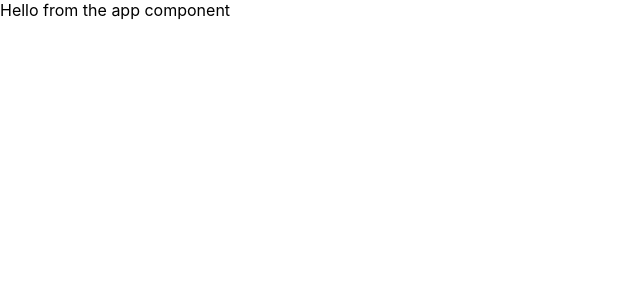
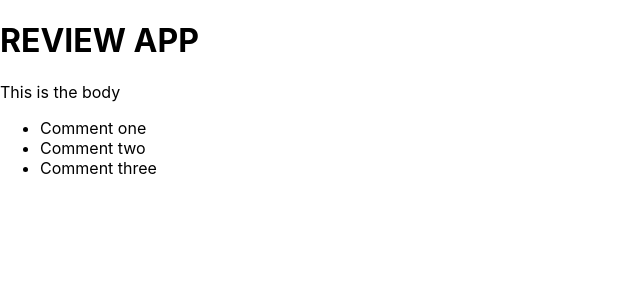
Before and after one commit to nhdtrung/react-review-app, a React (Create React App) app: page / in a window 1280 px wide. Shown: the top 300 px of the page, without its empty margins (0-640 px from the left). Built offline with nearby package versions, Linux system fonts and the light colour scheme.

Commit message:
Recall memory about syntax

```diff
--- a/src/App.js
+++ b/src/App.js
@@ -1,9 +1,41 @@
-import './App.css';
+import React from "react";
+import "./App.css";
 
 function App() {
+  const title = "Review App";
+  const body = "This is the body";
+  const comments = [
+    { id: 1, text: "Comment one" },
+    { id: 2, text: "Comment two" },
+    { id: 3, text: "Comment three" },
+  ];
+
+  const loading = true;
+  const showComments = true;
+
+  // if(loading) return <h1>Loading...</h1>
+
   return (
-    <div>Hello from the app component</div>
-  )
+    <div className="container">
+      <h1>{title.toUpperCase()}</h1>
+      <p>{body}</p>
+
+      {showComments && (
+        <div className="comments">
+          <ul>
+            {comments.map((comment, index) => (
+              <li key={index}>{comment.text}</li>
+            ))}
+          </ul>
+        </div>
+      )}
+
+    </div>
+  );
+
+  // return React.createElement('div', { className: 'container' },
+  //   React.createElement('h1', {}, 'My App')
+  // )
 }
 
 export default App;
```
